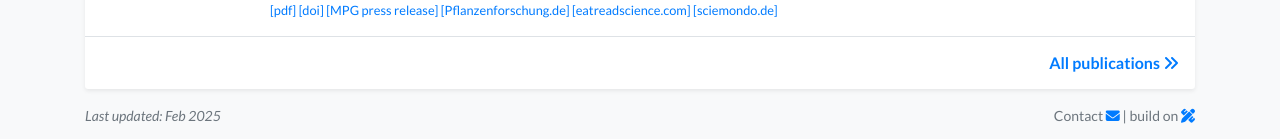
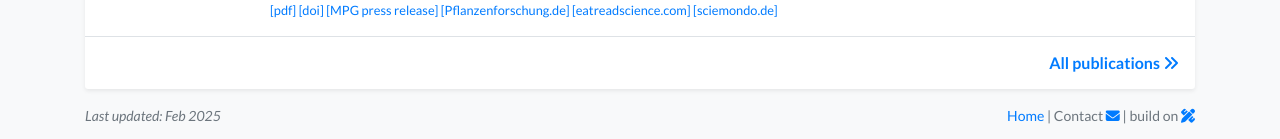
Before and after one commit to micromole/micromole.github.io, a Jekyll site: the page built from index.html, in a window 1280 px wide and 900 px high, scrolled down 1064 px. Shown: the part 758-897 px from the top of the window. Built offline with Jekyll 4.4.1, drawn with Linux system fonts in a browser that asks for light colours; nearby versions of some CDN libraries; comment, search, counter and statistics services are not loaded; a style sheet for code colours, icons or effects is not loaded.

Commit message:
Update display.yml

```diff
--- a/_data/display.yml
+++ b/_data/display.yml
@@ -7,6 +7,7 @@
 # Feel free to replace the footer text if you would like to, but I will greatly appreciate it
 # if you keep the link to the template so that more people can benefit from it. Thanks!
 footer_text: >-
+ <a href="/" class="footer-btn">Home</a>  |
  Contact <a href="mailto:your.email@example.com">
- <i class="fas fa-envelope"></i></a>
-  | build on <a href="https://github.com/luost26/academic-homepage" target="_blank"><i class="fas fa-pencil-ruler"></i></a>
+ <i class="fas fa-envelope"></i></a> |
+ build on <a href="https://github.com/luost26/academic-homepage" target="_blank"><i class="fas fa-pencil-ruler"></i></a>
```
